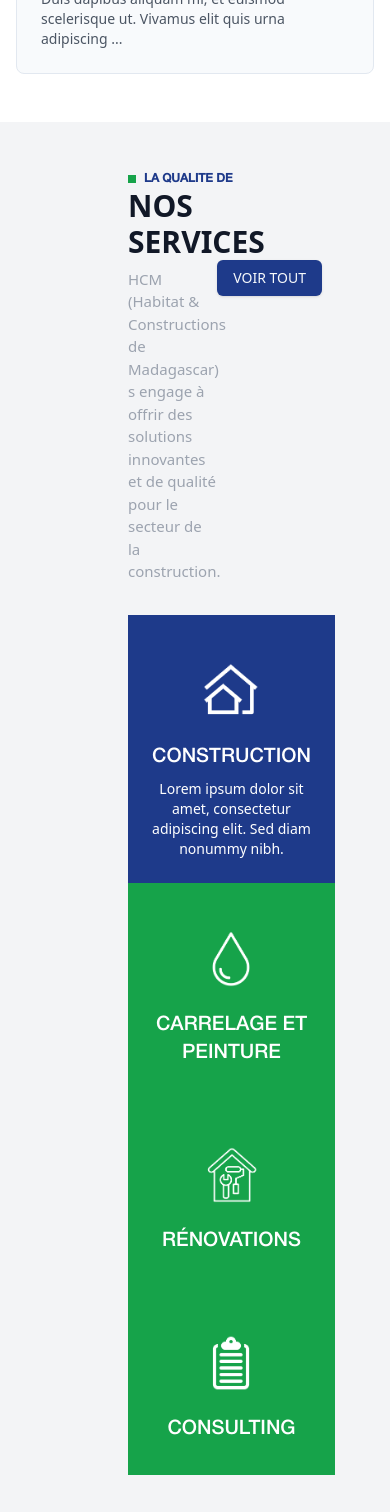
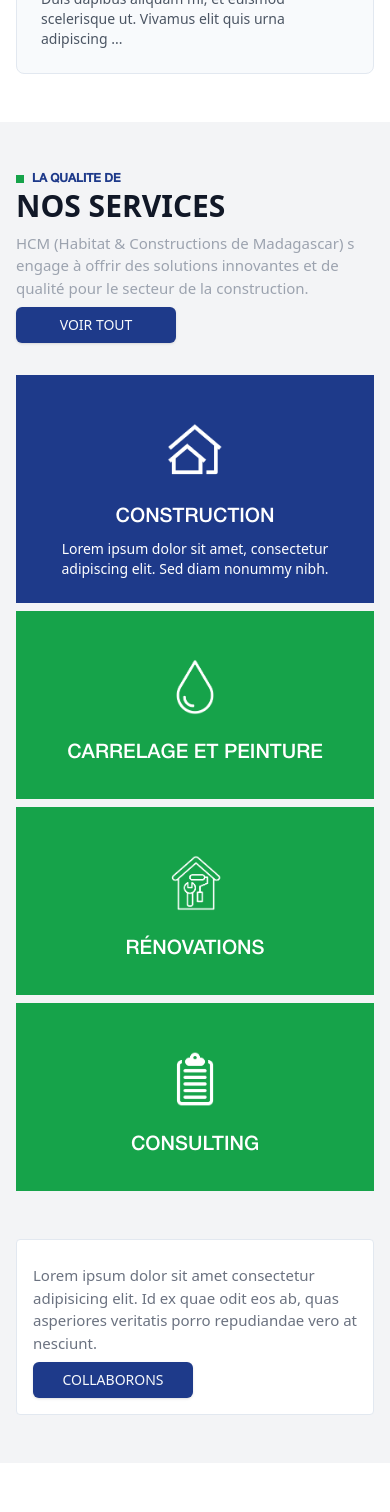
Before and after one commit to SylvHardDev/site-oria, a React (Vite) app: page /about in a window 390 px wide. Shown: the part 2020-3532 px from the top of the page. Built offline with nearby package versions, Linux system fonts and the light colour scheme.

Commit message:
fix: resp SectionService component

```diff
--- a/src/components/About/SectionService.jsx
+++ b/src/components/About/SectionService.jsx
@@ -1,57 +1,74 @@
+import classeur from "../../assets/icons/classeur.png";
+import contruct from "../../assets/icons/double-house.png";
+import goute from "../../assets/icons/goute.png";
+import house from "../../assets/icons/house.png";
 import { Button } from "../ui/button";
-import contruct from "../../assets/icons/double-house.png"
-import goute from "../../assets/icons/goute.png"
-import house from "../../assets/icons/house.png"
-import classeur from "../../assets/icons/classeur.png"
 
 function SectionService() {
   return (
-    <section className="py-12 bg-gray-100 px-32 text-center">
+    <section className="py-12 bg-gray-100 px-4 md:px-32 text-center">
       <div className="container mx-auto">
         <div className="mb-8 text-start">
           <h3 className="text-blue-900 text-[12px] font-semibold uppercase flex items-center">
             <span className="inline-block w-2 h-2 bg-green-600 mr-2"></span>
             LA QUALITE DE
           </h3>
-          <h2 className="text-3xl font-bold text-gray-900">
-            NOS SERVICES
-          </h2>
-          <div className="flex justify-between">
-            <p className="mt-2 text-[15px] w-2/3 text-gray-400">
+          <h2 className="text-3xl font-bold text-gray-900">NOS SERVICES</h2>
+          <div className="flex flex-col md:flex-row justify-between">
+            <p className="my-2 text-[15px] md:w-2/3 text-gray-400">
               HCM (Habitat & Constructions de Madagascar) s engage à offrir des
               solutions innovantes et de qualité pour le secteur de la
               construction.
             </p>
-            <Button className="inline-block backdrop-grayscale-0 w-40 bg-blue-900">VOIR TOUT</Button>
-
+            <Button className="inline-block backdrop-grayscale-0 w-40 bg-blue-900">
+              VOIR TOUT
+            </Button>
           </div>
         </div>
-        <div className="grid md:grid-cols-4">
+        <div className="grid gap-2 md:grid-cols-2 lg:grid-cols-4 lg:gap-0">
           <div className="bg-blue-900 text-white p-6">
-            <img src={contruct} alt="construction icon" className="w-14 h-14 my-6 mx-auto" />
+            <img
+              src={contruct}
+              alt="construction icon"
+              className="w-14 h-14 my-6 mx-auto"
+            />
             <h3 className="text-xl mb-2">CONSTRUCTION</h3>
             <p className="text-sm">
-              Lorem ipsum dolor sit amet, consectetur adipiscing elit. Sed
-              diam nonummy nibh.
+              Lorem ipsum dolor sit amet, consectetur adipiscing elit. Sed diam
+              nonummy nibh.
             </p>
           </div>
           <div className="bg-green-600 text-white p-6">
-            <img src={goute} alt="construction icon" className="w-14 h-14 my-6 mx-auto" />
+            <img
+              src={goute}
+              alt="construction icon"
+              className="w-14 h-14 my-6 mx-auto"
+            />
             <h3 className="text-xl mb-2">CARRELAGE ET PEINTURE</h3>
           </div>
           <div className="bg-green-600 text-white p-6">
-            <img src={house} alt="construction icon" className="w-14 h-14 my-6 mx-auto" />
+            <img
+              src={house}
+              alt="construction icon"
+              className="w-14 h-14 my-6 mx-auto"
+            />
             <h3 className="text-xl mb-2">RÉNOVATIONS</h3>
           </div>
           <div className="bg-green-600 text-white p-6">
-            <img src={classeur} alt="construction icon" className="w-14 h-14 my-6 mx-auto" />
+            <img
+              src={classeur}
+              alt="construction icon"
+              className="w-14 h-14 my-6 mx-auto"
+            />
             <h3 className="text-xl mb-2">CONSULTING</h3>
           </div>
         </div>
 
-        <div className="bg-white text-start p-4 mt-12 rounded-sm flex items-center justify-between border">
-          <p className="mt-2 text-[15px] w-2/3 text-gray-500">
-            Lorem ipsum dolor sit amet consectetur adipisicing elit. Id ex quae odit eos ab, quas asperiores veritatis porro repudiandae vero at nesciunt.
+        <div className="bg-white text-start p-4 mt-12 rounded-sm flex flex-col md:flex-row md:items-center md:justify-between border">
+          <p className="my-2 text-[15px] md:w-2/3 text-gray-500">
+            Lorem ipsum dolor sit amet consectetur adipisicing elit. Id ex quae
+            odit eos ab, quas asperiores veritatis porro repudiandae vero at
+            nesciunt.
           </p>
           <Button className="bg-blue-900 w-40">COLLABORONS</Button>
         </div>
@@ -60,4 +77,4 @@ function SectionService() {
   );
 }
 
-export default SectionService
+export default SectionService;
```
